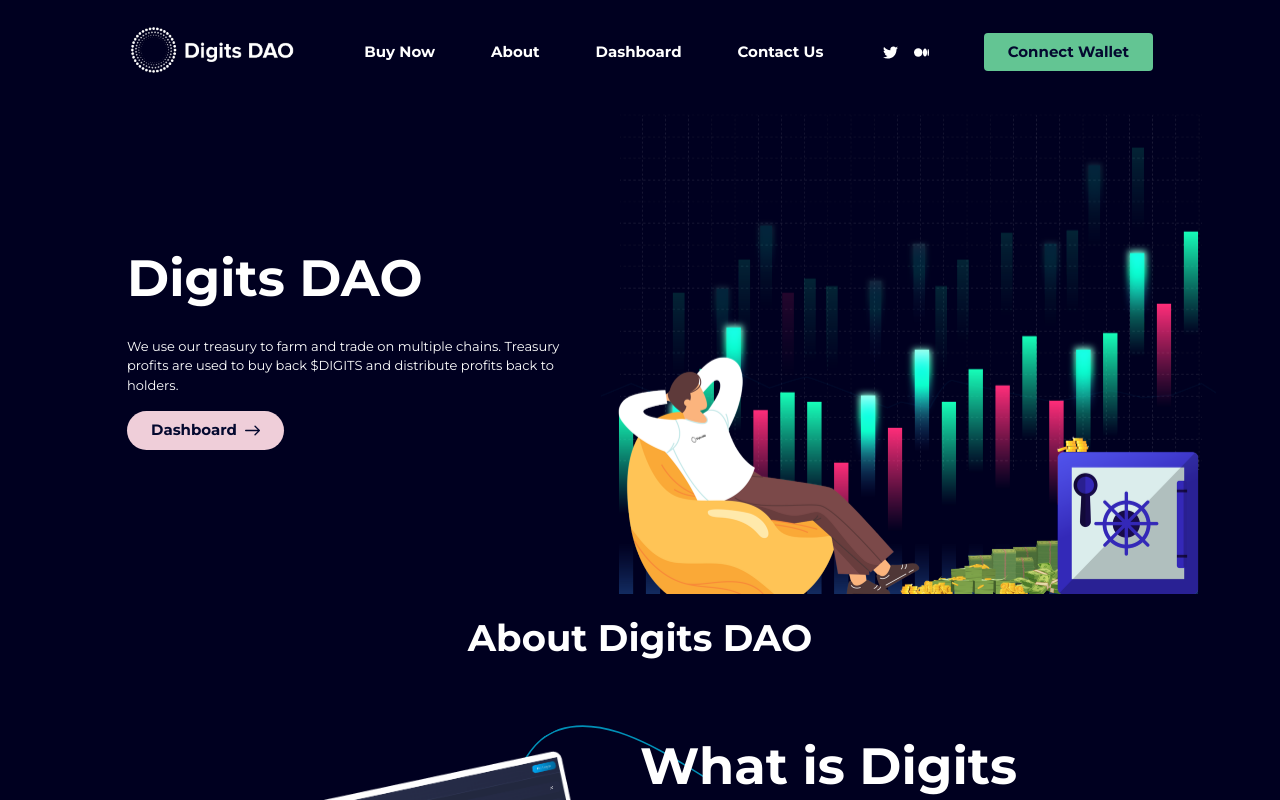
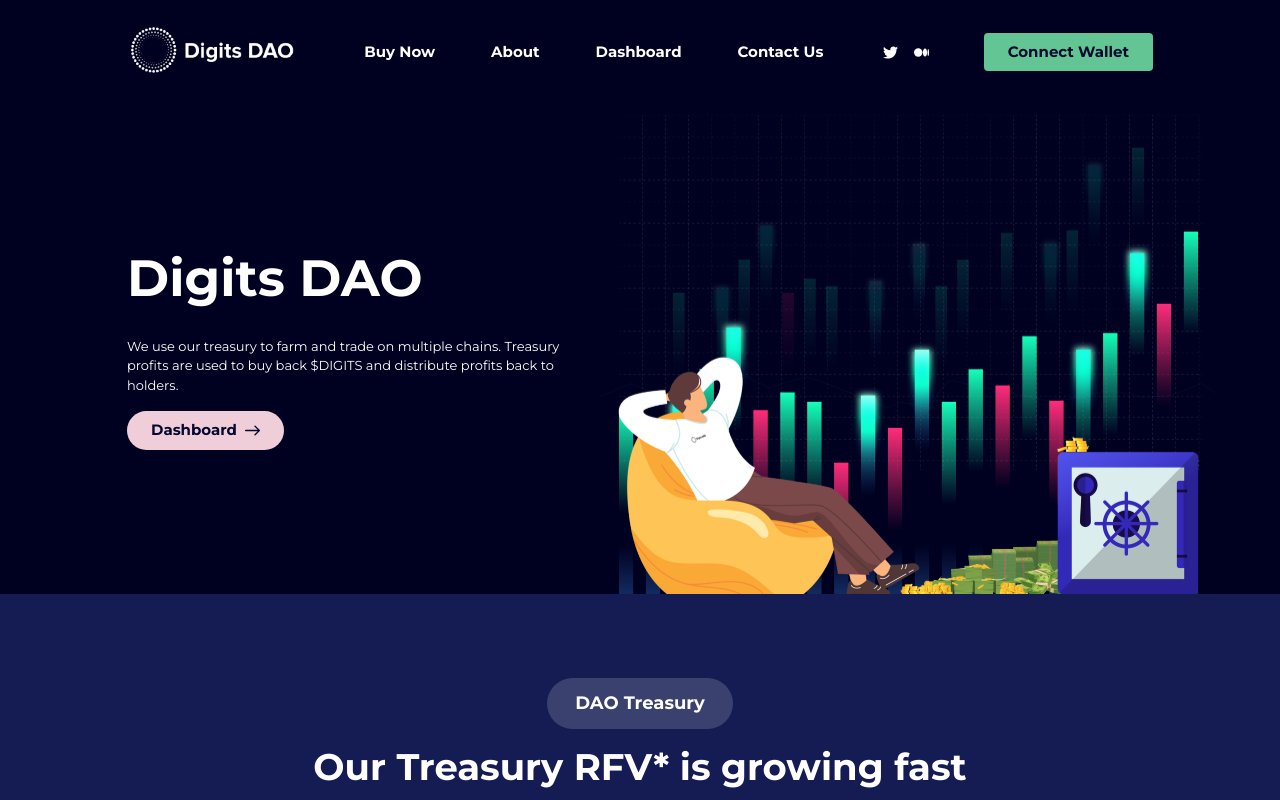
Before and after one commit to shameem-shem/digits-dao, a Next.js app: page / in a window 1280 px wide. Shown: the top 800 px of the page. Built offline with nearby package versions, Linux system fonts and the light colour scheme.

Commit message:
include treasury

```diff
--- a/src/app/page.js
+++ b/src/app/page.js
@@ -10,12 +10,12 @@ import { getData, treasury, twitterFeedsIds } from "@/data";
 
 export default async function Home() {
     const tweets = await getData("twitter");
-    // const treasury = await getData("treasury");
+    const treasury = await getData("treasury");
 
     return (
         <main className="">
             <Banner />
-            {/* <Treasury treasury={treasury} />  */}
+            <Treasury treasury={treasury} />
             <About />
             <Statistics />
             <Features />
```
